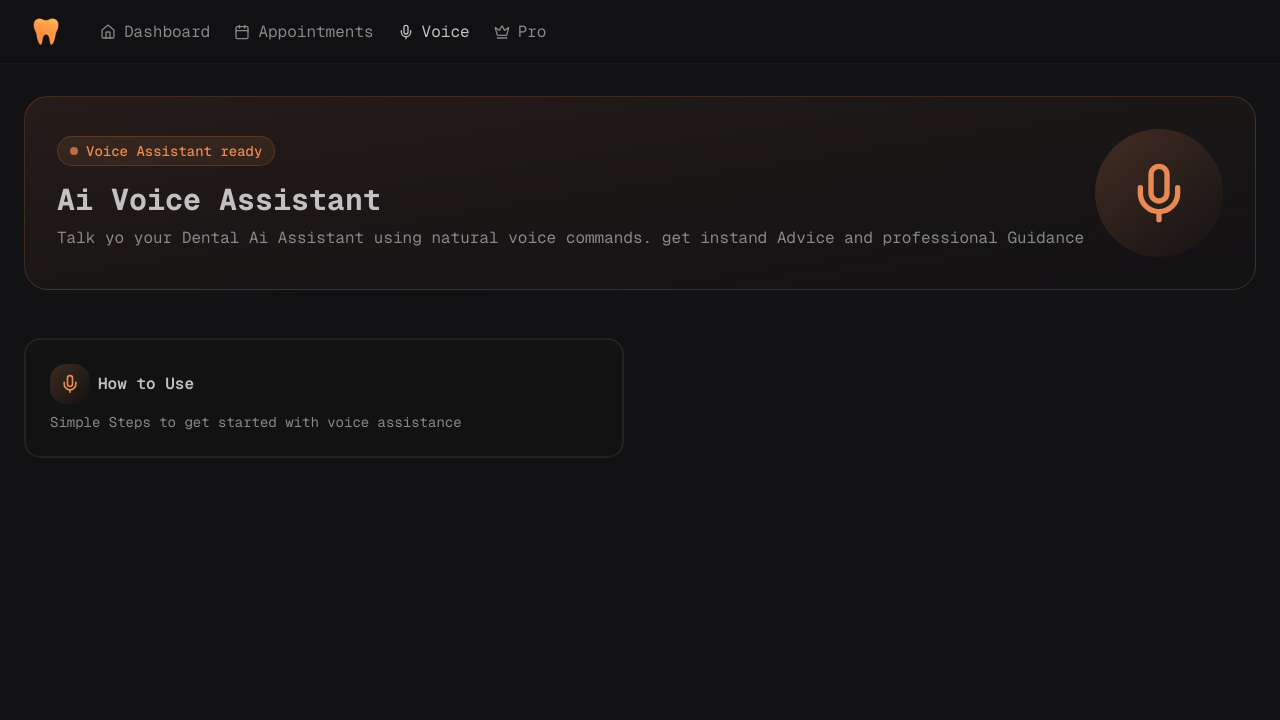
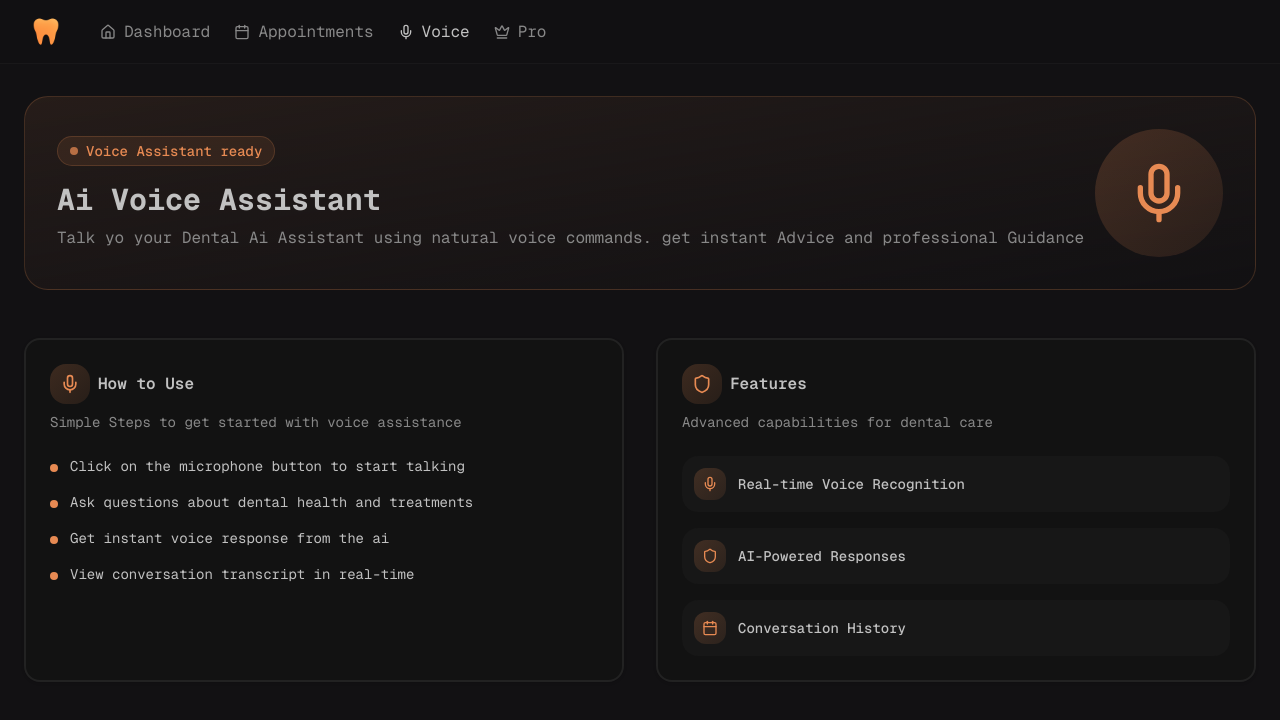
Before and after one commit to amank55/Dentalai, a Next.js app: page /voice in a window 1280 px wide. Shown: the top 720 px of the page. Built offline with nearby package versions, Linux system fonts and the light colour scheme; no server answers.

Commit message:
feat: enhance VoicePage and FeaturingCards with voice assistant instructions and features

```diff
--- a/app/voice/page.tsx
+++ b/app/voice/page.tsx
@@ -15,11 +15,11 @@ function VoicePage ()  {
                <span className="text-sm font-medium text-primary">Voice Assistant ready</span>
                </div>
                <h1 className="text-3xl font-bold mb-2">Ai Voice Assistant</h1>
-               <p className="text-muted-foreground">Talk yo your Dental Ai Assistant using natural voice commands. get instand Advice and professional Guidance</p>
+               <p className="text-muted-foreground">Talk yo your Dental Ai Assistant using natural voice commands. get instant Advice and professional Guidance</p>
             </div>
 
             <div  className="hidden lg:block">
-                <div className="w-32 h-32 rounded-full bg-gradient-to-br from-primary/20 to-priamry/10 flex items-center justify-center">
+                <div className="w-32 h-32 rounded-full bg-gradient-to-br from-primary/20 to-primary/10 flex items-center justify-center">
                 <MicIcon className="h-16 w-16 text-primary "/>
                 </div>
             </div>
--- a/components/voice/featuringCards.tsx
+++ b/components/voice/featuringCards.tsx
@@ -1,5 +1,5 @@
-import { MicIcon } from "lucide-react"
-import { Card, CardDescription, CardHeader, CardTitle } from "../ui/card"
+import { MicIcon, ShieldIcon,CalendarIcon } from "lucide-react"
+import { Card, CardContent, CardDescription, CardHeader, CardTitle } from "../ui/card"
 
 function FeaturingCards() {
   return (
@@ -9,17 +9,73 @@ function FeaturingCards() {
     </div>
     <CardHeader className="relative">
       <CardTitle className="flex items-center gap-2">
-        <div className="flex items-center justify-center bg-gradient-to-br from-primary/20 to-priamry/10 w-10 h-10 rounded-xl">
+        <div className="flex items-center justify-center bg-gradient-to-br from-primary/20 to-primary/10 w-10 h-10 rounded-xl">
               <MicIcon className="text-primary w-5 h-5"/>
         </div>
         How to Use
       </CardTitle>
       <CardDescription className="text-muted-foreground">Simple Steps to get started with voice assistance
-
       </CardDescription>
     </CardHeader>
+    <CardContent className="relative space-y-4">
+       <div className="flex items-start gap-3">
+        <div className="w-2 h-2 bg-primary rounded-full mt-2"></div>
+            <span className="text-sm">Click on the microphone button to start talking</span>
+
+        </div>
+          <div className="flex items-start gap-3">
+          <div className="w-2 h-2 rounded-full mt-2 bg-primary"></div>
+          <span className="text-sm">Ask questions about dental health and treatments</span>
+          </div>
+
+          <div className="flex items-start gap-3">
+          <div className="w-2 h-2 rounded-full mt-2 bg-primary"></div>
+          <span className="text-sm">Get instant voice response from the ai</span>
+          </div>
+
+           <div className="flex items-start gap-3">
+          <div className="w-2 h-2 rounded-full mt-2 bg-primary"></div>
+          <span className="text-sm">View conversation transcript in real-time</span>
+          </div>
+    </CardContent>
     </Card>
-  </div>
-  )
+
+
+      {/* features card */}
+      <Card className="relative overflow-hidden group hover:shadow-xl transition-all duration-300 border-2 hover:border-primary/30">
+        <div className="absolute inset-0 bg-gradient-to-br from-primary/5 to-primary/10 opacity-0 group-hover:opacity-100 transition-opacity duration-300"></div>
+        <CardHeader className="relative">
+          <CardTitle className="flex items-center gap-2">
+            <div className="w-10 h-10 bg-gradient-to-br from-primary/20 to-primary/10 rounded-xl flex items-center justify-center">
+              <ShieldIcon className="h-5 w-5 text-primary" />
+            </div>
+            Features
+          </CardTitle>
+          <CardDescription>Advanced capabilities for dental care</CardDescription>
+        </CardHeader>
+        <CardContent className="relative space-y-4">
+          <div className="flex items-center p-3 bg-muted/30 rounded-xl">
+            <div className="w-8 h-8 bg-gradient-to-br from-primary/20 to-primary/10 rounded-lg flex items-center justify-center mr-3">
+              <MicIcon className="h-4 w-4 text-primary" />
+            </div>
+            <span className="font-medium text-sm">Real-time Voice Recognition</span>
+          </div>
+          <div className="flex items-center p-3 bg-muted/30 rounded-xl">
+            <div className="w-8 h-8 bg-gradient-to-br from-primary/20 to-primary/10 rounded-lg flex items-center justify-center mr-3">
+              <ShieldIcon className="h-4 w-4 text-primary" />
+            </div>
+            <span className="font-medium text-sm">AI-Powered Responses</span>
+          </div>
+          <div className="flex items-center p-3 bg-muted/30 rounded-xl">
+            <div className="w-8 h-8 bg-gradient-to-br from-primary/20 to-primary/10 rounded-lg flex items-center justify-center mr-3">
+              <CalendarIcon className="h-4 w-4 text-primary" />
+            </div>
+            <span className="font-medium text-sm">Conversation History</span>
+          </div>
+        </CardContent>
+      </Card>
+    </div>
+  );
 }
-export default FeaturingCards
+
+export default FeaturingCards;
```
